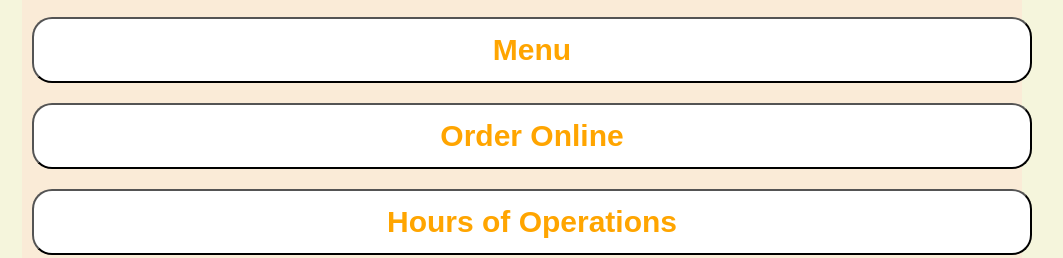
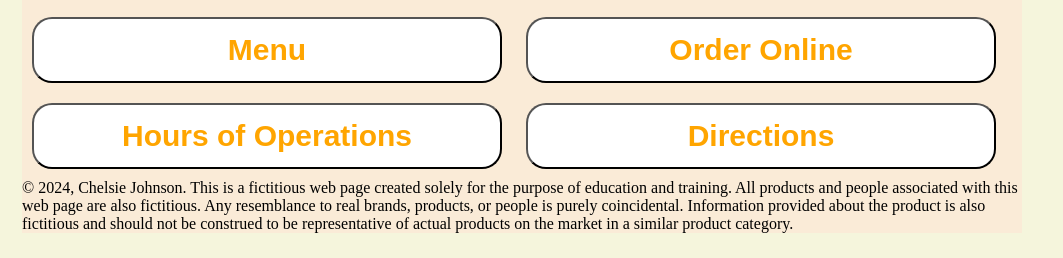
Before and after one commit to Chelsmayj/Class, a plain HTML site: page Gra1750P5ChelsieJohnson2024/index.html in a window 1280 px wide. Shown: the part 684-942 px from the top of the page, without its empty margins (118-1181 px from the left). After the commit the page ends 917 px from the top, so only its background shows below. Drawn offline with Linux system fonts and the light colour scheme.

Commit message:
Add files via upload

```diff
--- a/Gra1750P5ChelsieJohnson2024/index.html
+++ b/Gra1750P5ChelsieJohnson2024/index.html
@@ -65,6 +65,10 @@
 				box-sizing: border-box;
 				margin:10px;
 			}
+			button{
+				width: 47%;
+				display: inline-block;
+			}
 
 		}
 	</style>
```
